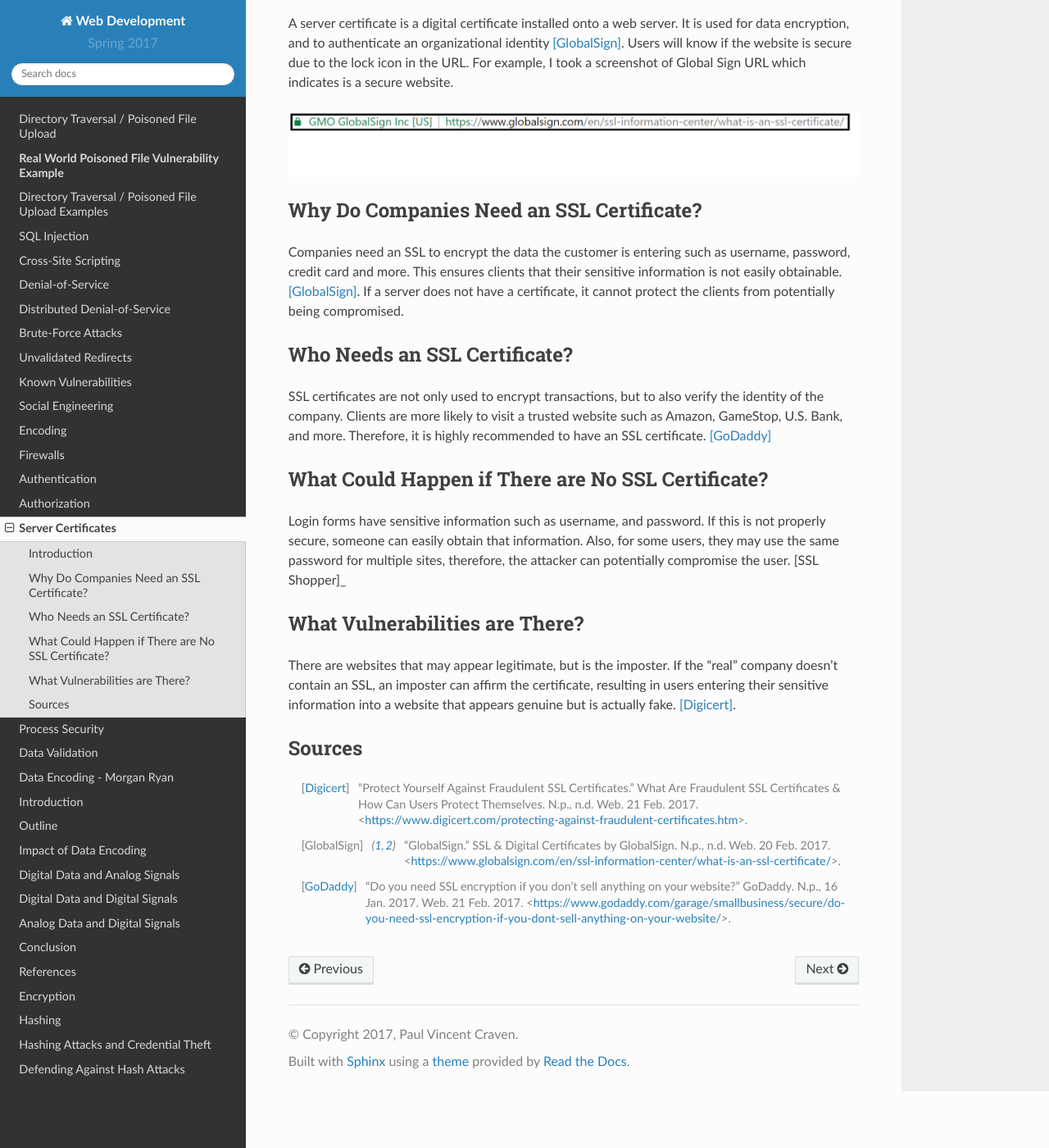
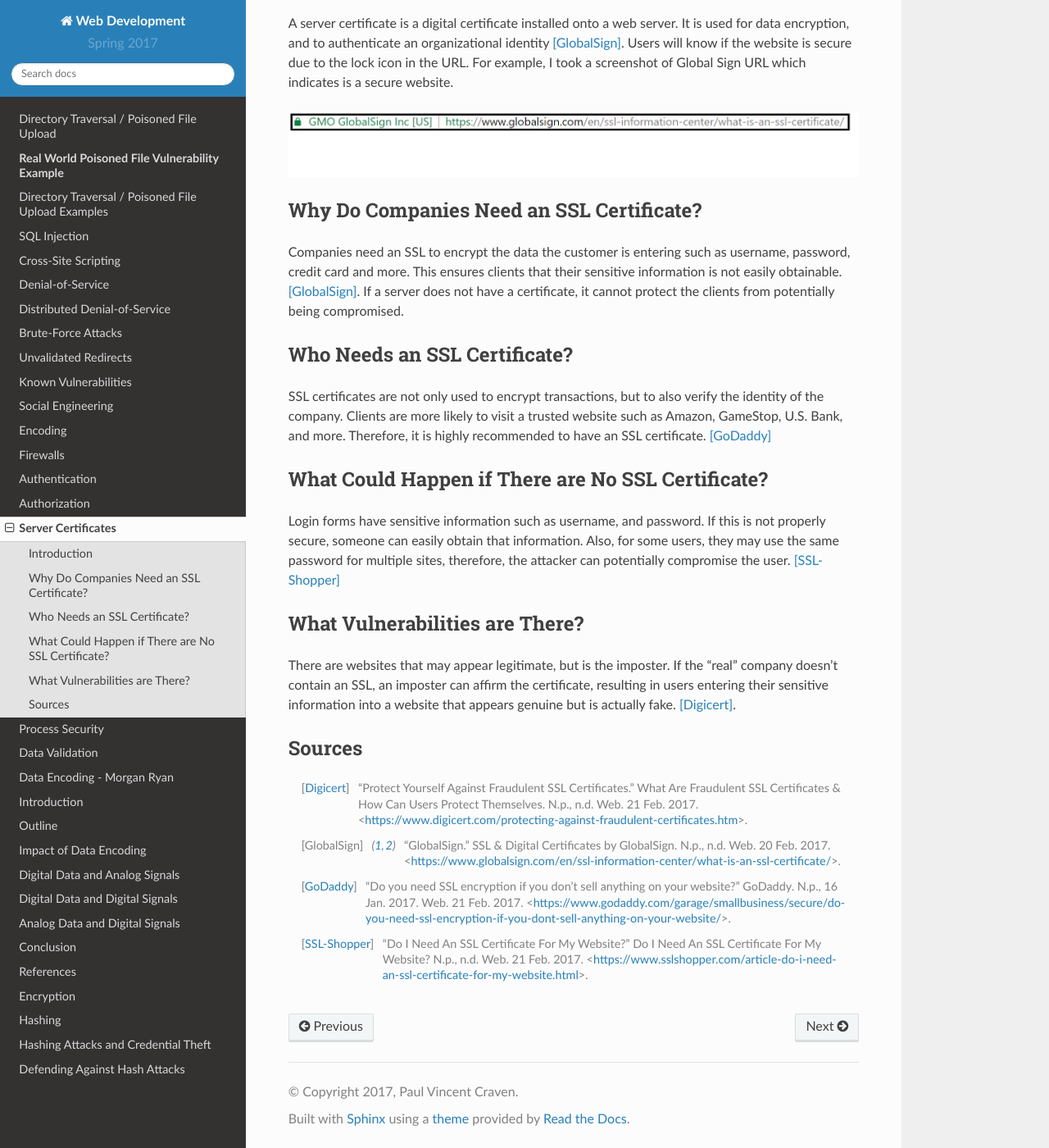
Before and after one commit to pvcraven/2017_web_security, a Sphinx documentation site: the page built from source/server_certificates/server_certificates.rst, in a window 1280 px wide and 1400 px high, scrolled down 247 px. Shown: the whole window at 82% size. Built offline with Sphinx 7.4.7 and the Read the Docs theme 2.0.0, drawn with Linux system fonts in a browser that asks for light colours.

Commit message:
url link

```diff
--- a/source/server_certificates/server_certificates.rst
+++ b/source/server_certificates/server_certificates.rst
@@ -21,7 +21,7 @@
 
 What Could Happen if There are No SSL Certificate?
 ~~~~~~~~~~~~~~~~~~~~~~~~~~~~~~~~~~~~~~~~~~~~~~~~~~~~~~
-Login forms have sensitive information such as username, and password. If this is not properly secure, someone can easily obtain that information. Also, for some users, they may use the same password for multiple sites, therefore, the attacker can potentially compromise the user. [SSL Shopper]_
+Login forms have sensitive information such as username, and password. If this is not properly secure, someone can easily obtain that information. Also, for some users, they may use the same password for multiple sites, therefore, the attacker can potentially compromise the user. [SSL-Shopper]_
 
 What Vulnerabilities are There?
 ~~~~~~~~~~~~~~~~~~~~~~~~~~~~~~~~~~
@@ -36,4 +36,4 @@
 
 .. [GoDaddy] "Do you need SSL encryption if you don't sell anything on your website?" GoDaddy. N.p., 16 Jan. 2017. Web. 21 Feb. 2017. <https://www.godaddy.com/garage/smallbusiness/secure/do-you-need-ssl-encryption-if-you-dont-sell-anything-on-your-website/>.
 
-.. [SSL Shopper] "Do I Need An SSL Certificate For My Website?" Do I Need An SSL Certificate For My Website? N.p., n.d. Web. 21 Feb. 2017. <https://www.sslshopper.com/article-do-i-need-an-ssl-certificate-for-my-website.html>.
+.. [SSL-Shopper] "Do I Need An SSL Certificate For My Website?" Do I Need An SSL Certificate For My Website? N.p., n.d. Web. 21 Feb. 2017. <https://www.sslshopper.com/article-do-i-need-an-ssl-certificate-for-my-website.html>.
```
